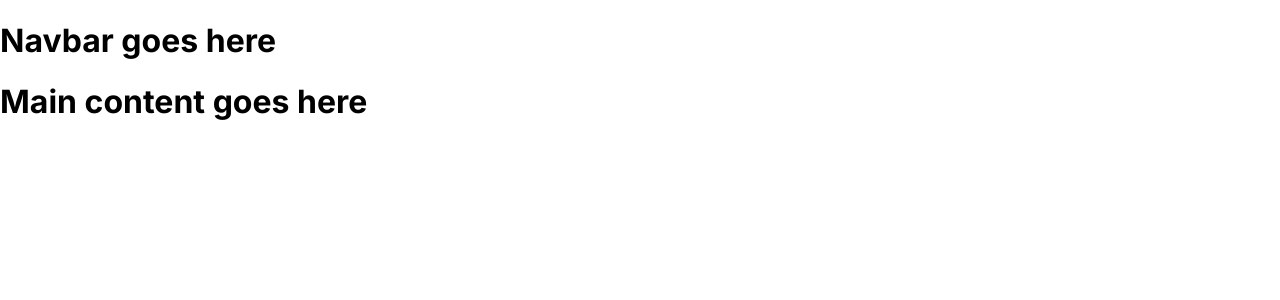
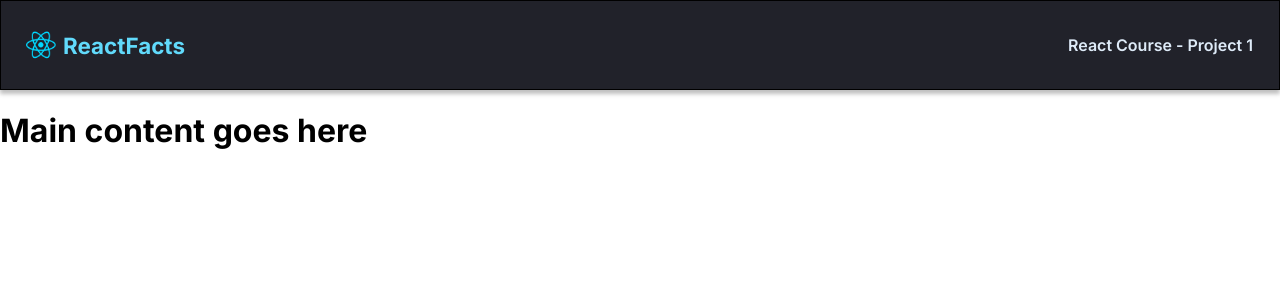
Before and after one commit to Samenti/scrimba-reactfacts, a React (Create React App) app: page / in a window 1280 px wide. Shown: the top 300 px of the page. Built offline with nearby package versions, Linux system fonts and the light colour scheme.

Commit message:
navbar markup and style

```diff
--- a/src/components/Navbar.js
+++ b/src/components/Navbar.js
@@ -1,7 +1,12 @@
 import React from "react";
+import reactLogo from "../images/react-icon-small.png";
 
 export default function Navbar() {
   return (
-    <h1>Navbar goes here</h1>
+    <nav className="nav">
+      <img className="react-logo" src={reactLogo}></img>
+      <h3>ReactFacts</h3>
+      <p className="blurb">React Course - Project 1</p>
+    </nav>
   );
 };
--- a/src/index.css
+++ b/src/index.css
@@ -7,6 +7,37 @@
 }
 
 body {
+  margin: 0;
   font-family: 'Inter', sans-serif;
-  margin: 0;
+  font-size: 16px;
 }
+
+.nav {
+  display: flex;
+  flex-direction: row;
+  justify-content: space-between;
+  align-items: center;
+  height: 90px;
+  background: #21222A;
+  border: 1px solid #000000;
+  box-sizing: border-box;
+  box-shadow: 0px 4px 4px rgba(0, 0, 0, 0.25);
+}
+
+.react-logo {
+  width: 30px;
+  height: 30px;
+  margin: 30px 7px 30px 25px;
+}
+
+.nav h3 {
+  margin-right: auto;
+  color: #61dafb;
+  font-size: 1.4em;
+}
+
+.nav > p {
+  color: #deebf8;
+  font-weight: 600;
+  margin: 26px;
+}
```
